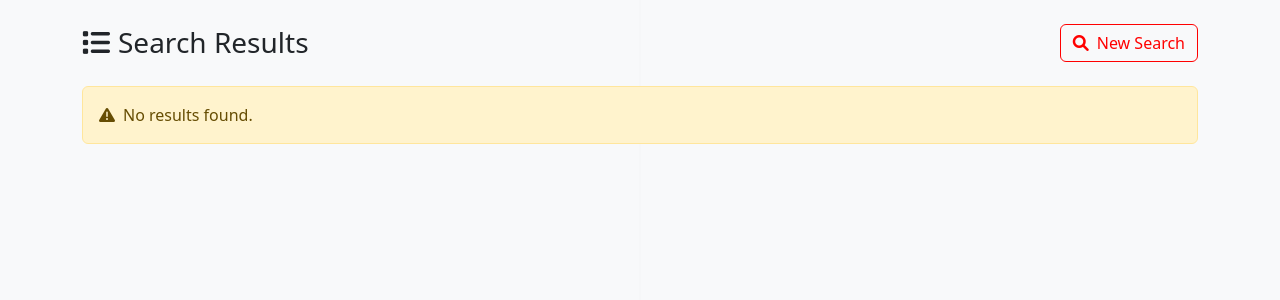
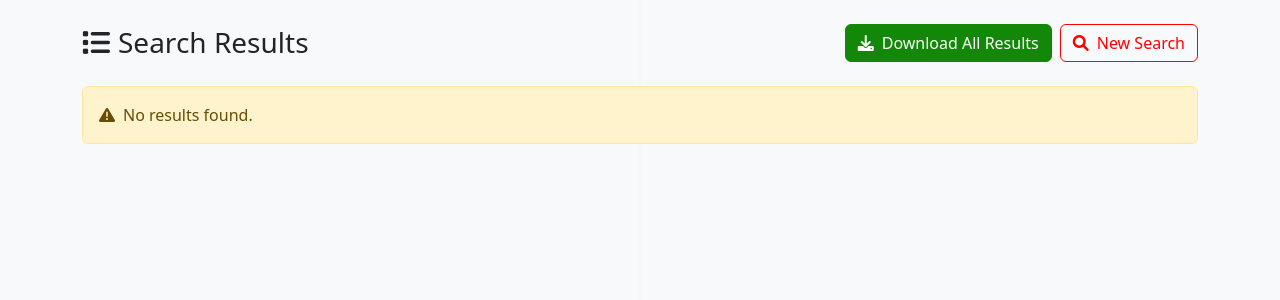
Before and after one commit to pranshh/indo-swiss-collab, a Flask app: template search-application/templates/results.html in a window 1280 px wide. Shown: the part 50-350 px from the top of the page. Run offline with Flask 3, Linux system fonts and the light colour scheme; the template is opened without the code that fills it, so the values that code supplies are empty.

Commit message:
Put download button on top

```diff
--- a/search-application/templates/results.html
+++ b/search-application/templates/results.html
@@ -196,9 +196,19 @@
             <h3 class="mb-0">
                 <i class="fas fa-list me-2"></i>Search Results
             </h3>
-            <a href="/" class="btn btn-outline-primary">
-                <i class="fas fa-search me-2"></i>New Search
-            </a>
+            <div class="d-flex gap-2">
+                <form action="/download" method="post" class="d-inline">
+                    {% for key, value in request.form.items() %}
+                    <input type="hidden" name="{{ key }}" value="{{ value }}">
+                    {% endfor %}
+                    <button type="submit" class="btn btn-success">
+                        <i class="fas fa-download me-2"></i>Download All Results
+                    </button>
+                </form>
+                <a href="/" class="btn btn-outline-primary">
+                    <i class="fas fa-search me-2"></i>New Search
+                </a>
+            </div>
         </div>
 
         {% if error %}
@@ -324,16 +334,6 @@
             </nav>
             {% endif %}
 
-            <div class="mt-4">
-                <form action="/download" method="post">
-                    {% for key, value in request.form.items() %}
-                    <input type="hidden" name="{{ key }}" value="{{ value }}">
-                    {% endfor %}
-                    <button type="submit" class="btn btn-success">
-                        <i class="fas fa-download me-2"></i>Download All Results
-                    </button>
-                </form>
-            </div>
         {% else %}
             <div class="alert alert-warning" role="alert">
                 <i class="fas fa-exclamation-triangle me-2"></i>No results found.
```
